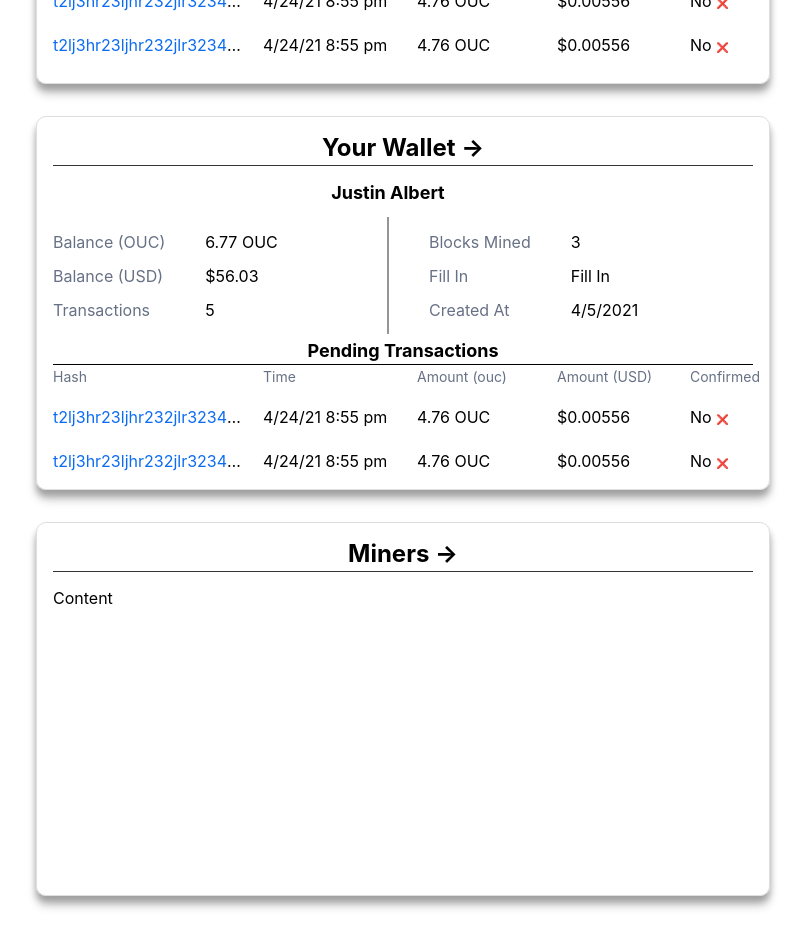
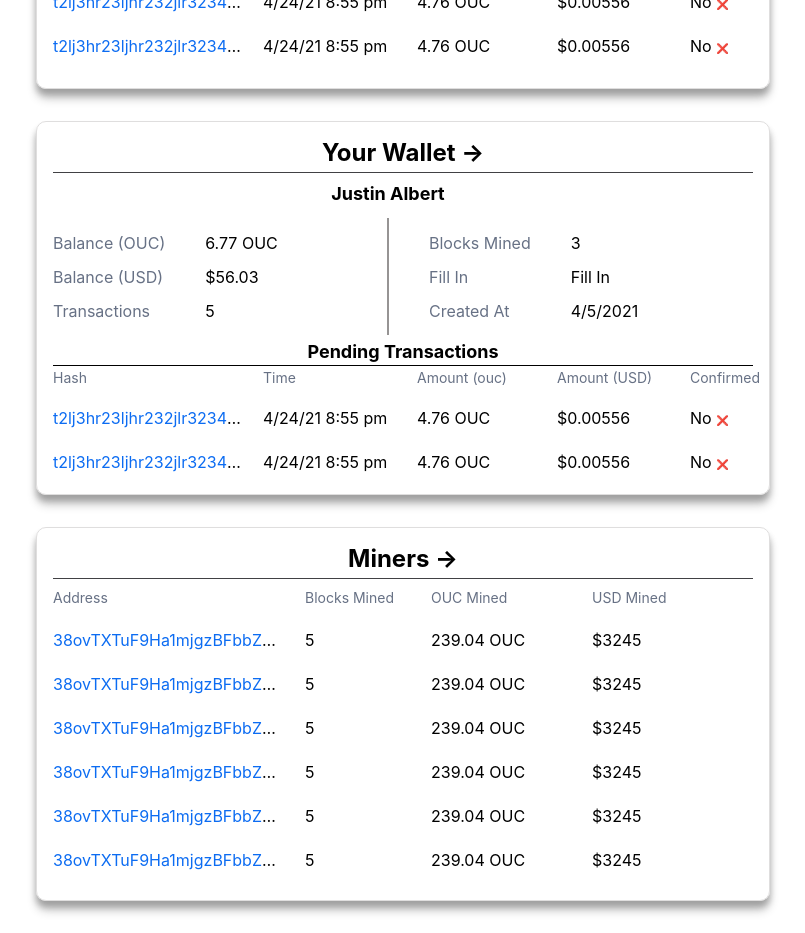
Before and after one commit to jnalbert/OuiseCoin, a Next.js app in the folder client/: page / in a window 1280 px wide. Shown: the part 880-1813 px from the top of the page, without its empty margins (285-1090 px from the left). Built offline with nearby package versions, Linux system fonts and the light colour scheme.

Commit message:
added miners section to home page

```diff
--- a/client/comps/home/Card.tsx
+++ b/client/comps/home/Card.tsx
@@ -13,11 +13,14 @@ const Card: FC<CardProps> = ({ title, href, children }) => {
   return (
     <div>
       <div className={styles.card}>
-        <Link href={href}>
-          <a>
-            <h3 className={styles.cardTitle}>{title} &rarr;</h3>
-          </a>
-        </Link>
+        <div className={styles.cardTitle}>
+          <Link href={href}>
+            <a>
+              <span className={styles.cardTitleText}>{title} &rarr;</span>
+            </a>
+          </Link>
+        </div>
+
         <div className={styles.content}>{children}</div>
       </div>
     </div>
--- a/client/comps/home/GridCards.tsx
+++ b/client/comps/home/GridCards.tsx
@@ -1,6 +1,7 @@
 import { FC } from "react";
 import styles from "../../styles/homePage/GridCards.module.css";
 import Block from "../shared/Block";
+import Miner from "../shared/Miner";
 import Transaction from "../shared/Transaction";
 
 
@@ -58,7 +59,21 @@ const GridCards: FC = () => {
       </Card>
 
       <Card title="Miners" href="/miners">
-        <div>Content</div>
+        <div className={styles.contentHeader}>
+          <div style={{width: "36%"}}>Address</div>
+          <div style={{width: "18%"}}>Blocks Mined</div>
+          <div style={{width: "23%"}}>OUC Mined</div>
+          <div style={{width: "23%"}}>USD Mined</div>
+        </div>
+
+        <div className={`${styles.sectionsWrapper}`}>
+          <Miner minerAddress="38ovTXTuF9Ha1mjgzBFbbZnzDiNkvRSHBZ" blocksMined={5} oucMined={239.04} usdMined={3245} />
+          <Miner minerAddress="38ovTXTuF9Ha1mjgzBFbbZnzDiNkvRSHBZ" blocksMined={5} oucMined={239.04} usdMined={3245} />
+          <Miner minerAddress="38ovTXTuF9Ha1mjgzBFbbZnzDiNkvRSHBZ" blocksMined={5} oucMined={239.04} usdMined={3245} />
+          <Miner minerAddress="38ovTXTuF9Ha1mjgzBFbbZnzDiNkvRSHBZ" blocksMined={5} oucMined={239.04} usdMined={3245} />
+          <Miner minerAddress="38ovTXTuF9Ha1mjgzBFbbZnzDiNkvRSHBZ" blocksMined={5} oucMined={239.04} usdMined={3245} />
+          <Miner minerAddress="38ovTXTuF9Ha1mjgzBFbbZnzDiNkvRSHBZ" blocksMined={5} oucMined={239.04} usdMined={3245}/>
+        </div>
       </Card>
     </div>
   );
--- a/client/comps/home/PendingTrxns.tsx
+++ b/client/comps/home/PendingTrxns.tsx
@@ -5,7 +5,8 @@ import Transaction from "../shared/Transaction"
 interface PendingTrxnsProps {
   address: string;
 }
-const PendingTrxns: FC<PendingTrxnsProps> = ({address}) => {
+const PendingTrxns: FC<PendingTrxnsProps> = ({ address }) => {
+
   return (
     <div className={styles.pendingTrxsContainer}>
       <div className={styles.header}>
@@ -18,7 +19,7 @@ const PendingTrxns: FC<PendingTrxnsProps> = ({address}) => {
             <div style={{width: "22%"}}>Time</div>
             <div style={{width: "20%"}}>Amount (ouc)</div>
             <div style={{width: "19%"}}>Amount (USD)</div>
-            <div style={{width: "9%"}}>Confirmed</div>
+          <div style={{ width: "9%" }}>Confirmed</div>
         </div>
       </div>
 
--- /dev/null
+++ b/client/comps/shared/Miner.tsx
@@ -0,0 +1,48 @@
+import { FC } from "react";
+import styles from "../../styles/Shared.module.css";
+
+import Link from "next/link";
+
+interface MinerProps {
+  minerAddress: string;
+  blocksMined: number;
+  oucMined: number;
+  usdMined: number;
+}
+
+const Miner: FC<MinerProps> = ({minerAddress, blocksMined, oucMined, usdMined}) => {
+  return (
+    <div className={styles.section}>
+
+      <div className={`${styles.hiddenText}`} style={{width: "36%"}}>
+        <div className={`${styles.spanWrapper} ${styles.hiddenText}`}>
+          <Link href={`/wallets/${minerAddress}`}>
+            <a>
+              <span className={`${styles.blockSpan} ${styles.hoverLink}`}>{ minerAddress }</span>
+            </a>
+          </Link>
+        </div>
+      </div>
+
+      <div style={{width: "18%"}}>
+        <div className={styles.spanWrapper}>
+          <span className={styles.blockSpan}>{ blocksMined }</span>
+        </div>
+      </div>
+
+      <div style={{width: "23%"}}>
+        <div className={`${styles.spanWrapper}`}>
+              <span className={`${styles.blockSpan}`}>{ oucMined } OUC</span>
+        </div>
+      </div>
+
+      <div style={{width: "23%"}}>
+        <div className={`${styles.spanWrapper}`}>
+              <span className={`${styles.blockSpan}`}>${ usdMined }</span>
+        </div>
+      </div>
+    </div>
+  )
+}
+
+export default Miner
--- a/client/comps/shared/Transaction.tsx
+++ b/client/comps/shared/Transaction.tsx
@@ -11,7 +11,7 @@ interface TransactionProps {
   confirmed: boolean;
 }
 
-const Transaction: FC<TransactionProps> = ({ hash, time, amountOUC, amountUSD, confirmed }) => {
+const Transaction: FC<TransactionProps> = ({ hash, time, amountOUC, amountUSD, confirmed}) => {
   const getIsConfirmedHTML = () => {
     if (confirmed) {
       return <span className={trxStyles.emojiSpan}>✅</span>
--- a/client/pages/blockchain/blocks/index.tsx
+++ b/client/pages/blockchain/blocks/index.tsx
@@ -6,12 +6,12 @@ const Home: FC = () => {
   return (
     <div className={styles.container}>
       <Head>
-        <title>Chain</title>
+        <title>Blocks</title>
         <link rel="icon" href="/favicon.ico" />
       </Head>
 
       <h1 className={styles.title}>
-        Block<span>Chain</span>
+        Blocks
       </h1>
     </div>
 
--- a/client/styles/homePage/Card.module.css
+++ b/client/styles/homePage/Card.module.css
@@ -33,9 +33,20 @@
 
 .cardTitle {
     text-align: center;
-    padding-bottom: 3px;
+    padding-bottom: 5px;
     border-bottom: 1px solid;
-    border-color: #353434;
+    border-color: #414144;
+    margin-bottom: 10px;
+}
+
+.cardTitleText {
+    font-size: 1.5rem;
+    font-weight: bold;
+}
+
+.cardTitleText:hover {
+    text-decoration: underline;
+    color: #3d3c3c;
 }
 
 .content {
--- a/client/styles/homePage/GridCards.module.css
+++ b/client/styles/homePage/GridCards.module.css
@@ -29,6 +29,7 @@
 
 
 
+
   @media only screen and (max-width: 1355px) {
       .grid {
           justify-content: center;
--- a/client/styles/homePage/Home.module.css
+++ b/client/styles/homePage/Home.module.css
@@ -17,7 +17,7 @@
   margin: 0;
   line-height: 1.15;
   font-size: 3.2rem;
-  margin-bottom: 15px;
+  margin-bottom: 20px;
 
 }
 
```
Also changed, not shown: client/pages/blockchain/index.tsx (added, +19 -0 lines).
